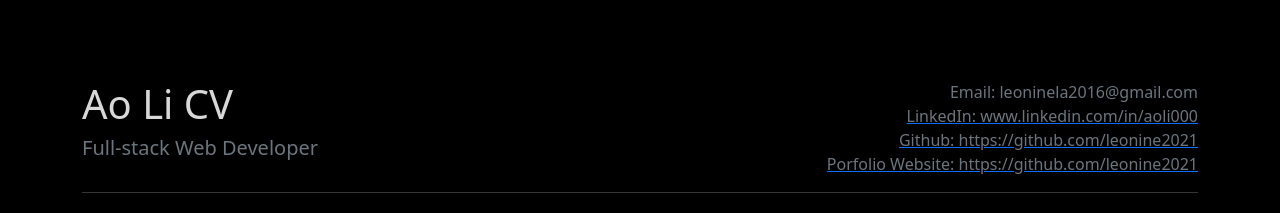
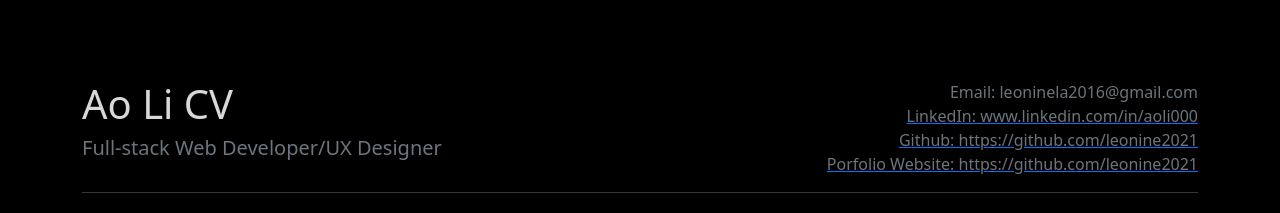
Before and after one commit to leonine2021/bio, a plain HTML site: page index.html in a window 1280 px wide. Shown: the top 213 px of the page. Drawn offline with Linux system fonts and the light colour scheme.

Commit message:
Update index.html

```diff
--- a/index.html
+++ b/index.html
@@ -16,7 +16,9 @@
         <div class="row" id="row-about">
           <div class="col-lg-6 col-md-12 col-sm-12">
             <h1 id="name">Ao Li CV</h1>
-            <h5 class="text-muted" id="name">Full-stack Web Developer</h5>
+            <h5 class="text-muted" id="name">
+              Full-stack Web Developer/UX Designer
+            </h5>
           </div>
           <div class="col-lg-6 col-md-12 col-sm-12">
             <span class="text-muted" id="email"
```
